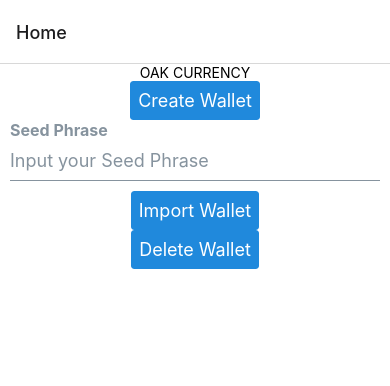
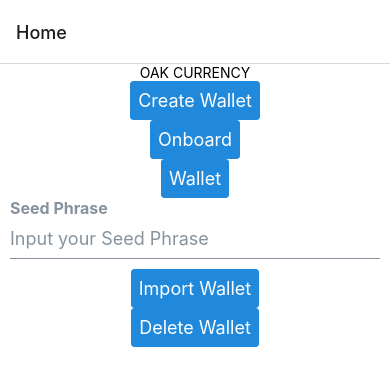
Before and after one commit to oakcommunity/p2p-commerce, a React Native app: screen /Home in a window 390 px wide. Shown: the top 386 px of the page. Built offline with nearby package versions, Linux system fonts and the light colour scheme.

Commit message:
chore: basic routing set up

```diff
--- a/App.js
+++ b/App.js
@@ -13,33 +13,8 @@ export default function App() {
     <NavigationContainer>
       <Stack.Navigator>
         <Stack.Screen name="Home" component={HomeScreen} />
-        <Stack.Screen
-          name="Onboard"
-          component={OnboardScreen}
-          options={{
-            headerRight: () => (
-              <Button
-                onPress={() => alert("This is a button!")}
-                title="Info"
-                color="#fff"
-              />
-            ),
-          }}
-        />
-        <Stack.Screen
-          name="Wallet"
-          component={WalletScreen}
-          options={{
-            // headerTitle: (props) => <LogoTitle {...props} />,
-            headerRight: () => (
-              <Button
-                onPress={() => alert("This is a button!")}
-                title="Info"
-                color="#fff"
-              />
-            ),
-          }}
-        />
+        <Stack.Screen name="Onboard" component={OnboardScreen} />
+        <Stack.Screen name="Wallet" component={WalletScreen} />
       </Stack.Navigator>
     </NavigationContainer>
   );
--- a/src/Home.js
+++ b/src/Home.js
@@ -99,6 +99,8 @@ export default function HomeScreen({ navigation }) {
           <Text>Mnemonic: {mnemonic}</Text>
         </View>
       ) : null}
+      <Button title="Onboard" onPress={() => navigation.navigate("Onboard")} />
+      <Button title="Wallet" onPress={() => navigation.navigate("Wallet")} />
       <Input
         label="Seed Phrase"
         placeholder="Input your Seed Phrase"
--- a/src/Onboard.js
+++ b/src/Onboard.js
@@ -5,8 +5,6 @@ import "react-native-get-random-values";
 import "@ethersproject/shims";
 import { ethers } from "ethers";
 import * as SecureStore from "expo-secure-store";
-import { NavigationContainer } from "@react-navigation/native";
-import { createNativeStackNavigator } from "@react-navigation/native-stack";
 
 async function save(key, value) {
   console.log("saving: ", key, value);
@@ -34,7 +32,7 @@ async function deleteValueFor(key) {
   }
 }
 
-export default function OnboardScreen() {
+export default function OnboardScreen({ navigation }) {
   const [toAddress, setToAddress] = useState("");
   const [value, setValue] = useState("");
   const [signedTransaction, setSignedTransaction] = useState("");
@@ -114,7 +112,6 @@ export default function OnboardScreen() {
     }
   };
 
-  const HomeScreen = () => {
   return (
     <View style={styles.container}>
       <Text>OAK CURRENCY</Text>
@@ -136,18 +133,9 @@ export default function OnboardScreen() {
       <Button title="Import Wallet" onPress={() => configureWallet(true)} />
       <Button title="Delete Wallet" onPress={deleteWallet} />
       {/* <StatusBar style="auto" /> */}
+      <Button title="Onboard" onPress={() => navigation.navigate("Onboard")} />
+      <Button title="Wallet" onPress={() => navigation.navigate("Wallet")} />
     </View>
-    );
-  };
-
-  const Stack = createNativeStackNavigator();
-
-  return (
-    <NavigationContainer>
-      <Stack.Navigator>
-        <Stack.Screen name="Home" component={HomeScreen} />
-      </Stack.Navigator>
-    </NavigationContainer>
   );
 }
 
--- a/src/Wallet.js
+++ b/src/Wallet.js
@@ -32,7 +32,7 @@ async function deleteValueFor(key) {
   }
 }
 
-export default function WalletScreen() {
+export default function WalletScreen({ navigation }) {
   const [toAddress, setToAddress] = useState("");
   const [value, setValue] = useState("");
   const [signedTransaction, setSignedTransaction] = useState("");
@@ -133,6 +133,8 @@ export default function WalletScreen() {
       <Button title="Import Wallet" onPress={() => configureWallet(true)} />
       <Button title="Delete Wallet" onPress={deleteWallet} />
       {/* <StatusBar style="auto" /> */}
+      <Button title="Onboard" onPress={() => navigation.navigate("Onboard")} />
+      <Button title="Wallet" onPress={() => navigation.navigate("Wallet")} />
     </View>
   );
 }
```
Also changed, not shown: 1 other file (tests, documents, lock files or other folders). Lines whose indentation alone changed are shown as unchanged.
